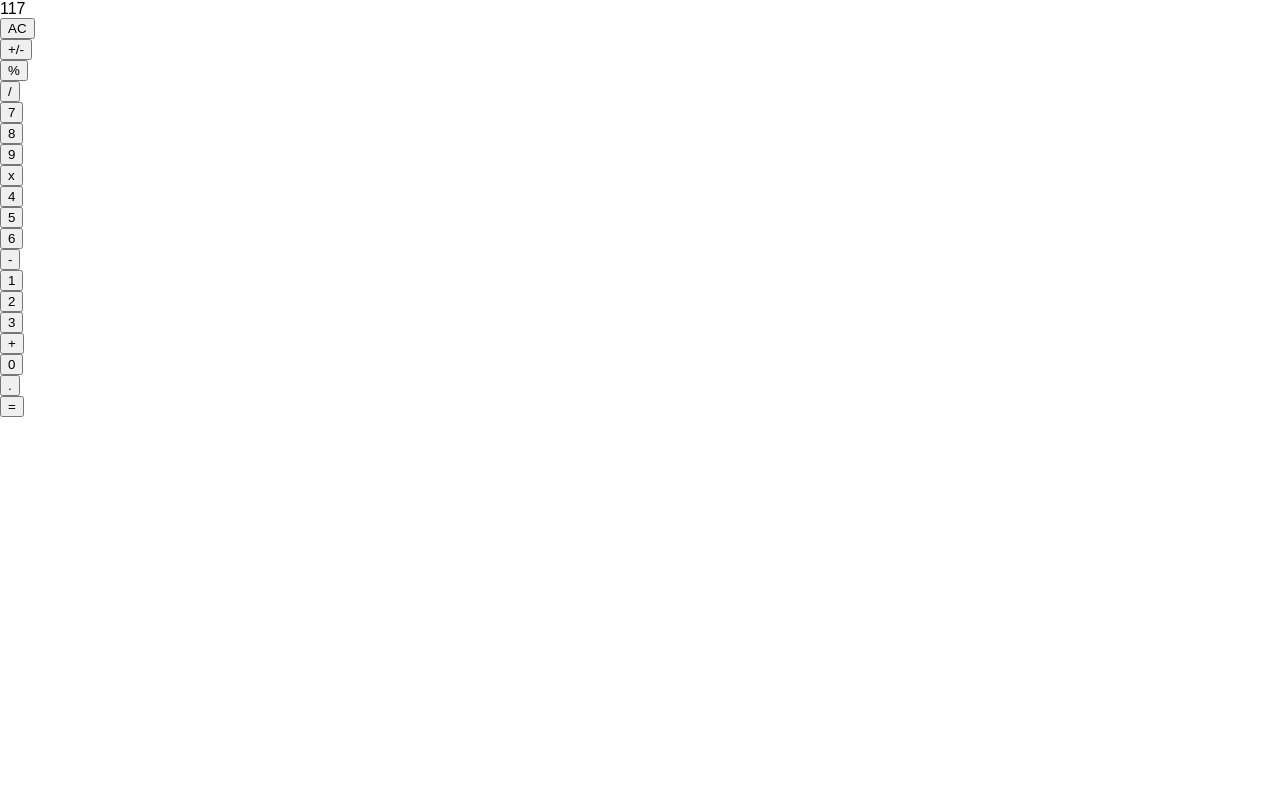
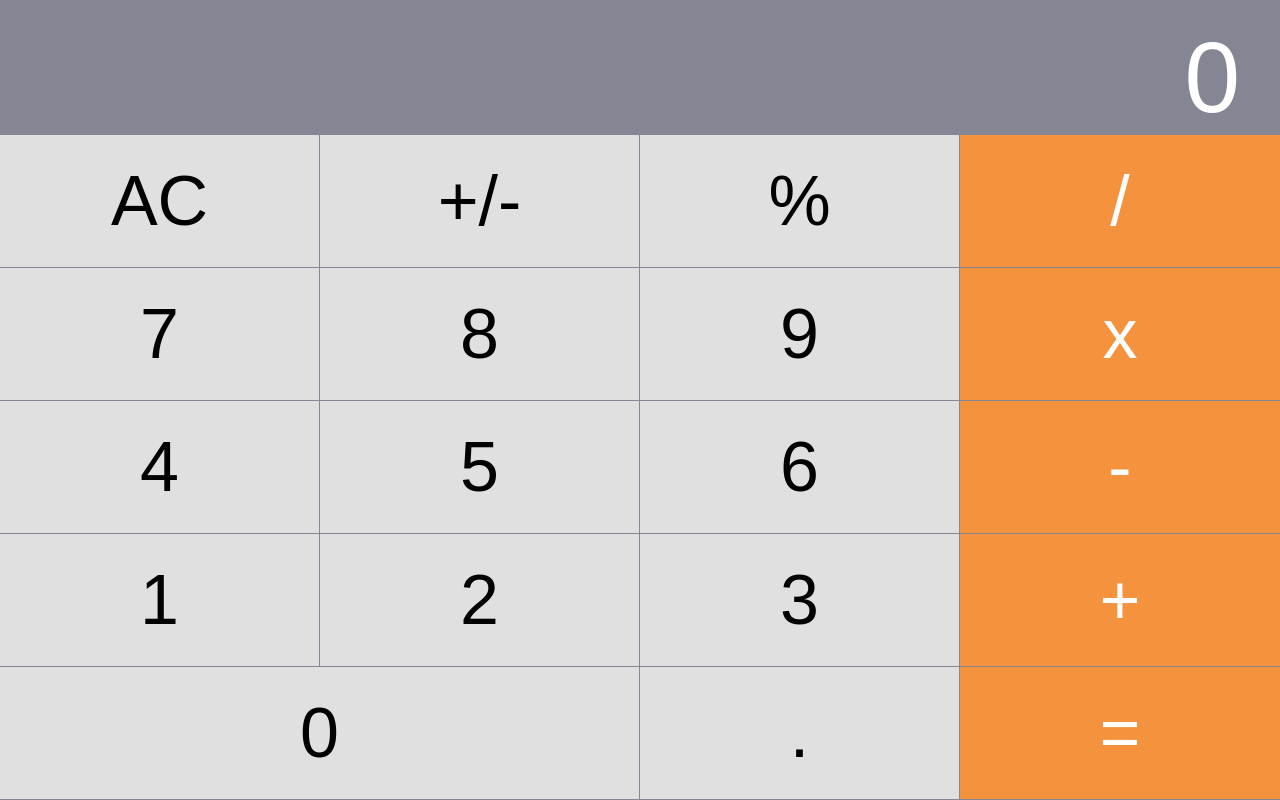
Before and after one commit to iamvictorli/React-Calculator, a React app: page / in a window 1280 px wide. Built offline with nearby package versions, Linux system fonts and the light colour scheme.

Commit message:
made css for the components and attached api to components

```diff
--- a/src/api/calculate.js
+++ b/src/api/calculate.js
@@ -44,7 +44,7 @@ export default function calulate(obj, buttonName) {
         if(obj.operation) return { next: '0.' };
 
         //no operation
-        if(obj.total) return obj.total.includes('.') ? {} : {total: object.total + '.'};
+        if(obj.total) return obj.total.includes('.') ? {} : {total: obj.total + '.'};
 
         return {total: '0.'};
     }
--- a/src/api/operate.js
+++ b/src/api/operate.js
@@ -7,16 +7,12 @@ export default function operate(firstNumber, secondNumber, operator) {
     switch (operator) {
         case '+':
             return one.plus(two).toString();
-            break;
         case '-':
             return one.minus(two).toString();
-            break;
-        case '-':
+        case '*':
             return one.minus(two).toString();
-            break;
         case '/':
             return one.div(two).toString();
-            break;
         case '%':
             return one.mod(two).toString();
         default:
--- /dev/null
+++ b/src/component/App.css
@@ -0,0 +1,6 @@
+.component-app {
+    display: flex;
+    flex-direction: column;
+    flex-wrap: wrap;
+    height: 100%;
+}
--- a/src/component/App.js
+++ b/src/component/App.js
@@ -1,16 +1,26 @@
 import React, { Component } from 'react';
 import Display from './Display';
 import ButtonPanel from './ButtonPanel';
+import calculate from '../api/calculate';
+import './App.css'
 
 class App extends Component {
+    constructor(props) {
+        super(props);
+        this.state = {
+            total: null,
+            next: null,
+            operation: null
+        }
+    }
     handleClick = (buttonName) => {
-        console.log('click', buttonName);
+        this.setState(calculate(this.state, buttonName));
     }
 
     render() {
         return (
-          <div>
-            <Display value='117'/>
+          <div className='component-app'>
+            <Display value={this.state.next || this.state.total || '0 '}/>
             <ButtonPanel clickHandler={this.handleClick} />
           </div>
         );
--- /dev/null
+++ b/src/component/Button.css
@@ -0,0 +1,63 @@
+.component-button {
+    display: inline-flex;
+    width: 25%;
+    flex: 1 0 auto;
+}
+
+.component-button.wide {
+    width: 50%;
+}
+
+.component-button button {
+    background-color: #E0E0E0;
+    border: 0;
+    font-size: 12px;
+    margin: 0 1px 0 0;
+    flex: 1 0 auto;
+    padding: 0;
+}
+
+.component-button:last-child button {
+    margin-right: 0;
+}
+
+.component-button.orange button {
+    background-color: #F5923E;
+    color: white;
+}
+
+@media (min-width: 200px) and (min-height: 200px) {
+    .component-button button {
+        font-size: 25px;
+    }
+}
+
+@media (min-width: 300px) and (min-height: 300px) {
+    .component-button button {
+        font-size: 30px;
+    }
+}
+
+@media (min-width: 400px) and (min-height: 400px) {
+    .component-button button {
+        font-size: 35px;
+    }
+}
+
+@media (min-width: 500px) and (min-height: 500px) {
+    .component-button button {
+        font-size: 40px;
+    }
+}
+
+@media (min-width: 600px) and (min-height: 600px) {
+    .component-button button {
+        font-size: 60px;
+    }
+}
+
+@media (min-width: 800px) and (min-height: 800px) {
+    .component-button button {
+        font-size: 70px;
+    }
+}
--- a/src/component/Button.js
+++ b/src/component/Button.js
@@ -1,5 +1,6 @@
 import React from 'react';
 import PropTypes from 'prop-types';
+import './Button.css';
 
 class Button extends React.Component {
     handleClick = () => {
@@ -7,8 +8,12 @@ class Button extends React.Component {
     }
 
     render() {
+        let className = 'component-button';
+        if(this.props.orange) className += ' orange';
+        if(this.props.wide) className += ' wide';
+
         return(
-            <div>
+            <div className={className}>
                 <button onClick={this.handleClick}>
                     {this.props.name}
                 </button>
@@ -18,7 +23,9 @@ class Button extends React.Component {
 }
 
 Button.propTypes = {
-    name: PropTypes.string.isRequired
+    name: PropTypes.string.isRequired,
+    orange: PropTypes.bool,
+    wide: PropTypes.bool
 };
 
 export default Button;
--- /dev/null
+++ b/src/component/ButtonPanel.css
@@ -0,0 +1,14 @@
+.component-button-panel {
+    background-color: #858694;
+    display: flex;
+    flex-direction: row;
+    flex-wrap: wrap;
+    flex: 1 0 auto;
+}
+
+.component-button-panel > div {
+    width: 100%;
+    margin-bottom: 1px;
+    flex: 1 0 auto;
+    display: flex;
+}
--- a/src/component/ButtonPanel.js
+++ b/src/component/ButtonPanel.js
@@ -1,6 +1,7 @@
 import React from 'react';
 import PropTypes from 'prop-types';
 import Button from './Button';
+import './ButtonPanel.css';
 
 class ButtonPanel extends React.Component {
     handleClick = (buttonName) => {
@@ -9,39 +10,39 @@ class ButtonPanel extends React.Component {
 
     render() {
         return(
-            <div>
+            <div className='component-button-panel'>
                 <div>
                     <Button name='AC' clickHandler={this.handleClick}/>
                     <Button name='+/-' clickHandler={this.handleClick}/>
                     <Button name='%' clickHandler={this.handleClick}/>
-                    <Button name='/' clickHandler={this.handleClick}/>
+                    <Button name='/' clickHandler={this.handleClick} orange/>
                 </div>
 
                 <div>
                     <Button name='7' clickHandler={this.handleClick}/>
                     <Button name='8' clickHandler={this.handleClick}/>
                     <Button name='9' clickHandler={this.handleClick}/>
-                    <Button name='x' clickHandler={this.handleClick}/>
+                    <Button name='x' clickHandler={this.handleClick} orange/>
                 </div>
 
                 <div>
                     <Button name='4' clickHandler={this.handleClick}/>
                     <Button name='5' clickHandler={this.handleClick}/>
                     <Button name='6' clickHandler={this.handleClick}/>
-                    <Button name='-' clickHandler={this.handleClick}/>
+                    <Button name='-' clickHandler={this.handleClick} orange/>
                 </div>
 
                 <div>
                     <Button name='1' clickHandler={this.handleClick}/>
                     <Button name='2' clickHandler={this.handleClick}/>
                     <Button name='3' clickHandler={this.handleClick}/>
-                    <Button name='+' clickHandler={this.handleClick}/>
+                    <Button name='+' clickHandler={this.handleClick} orange/>
                 </div>
 
                 <div>
-                    <Button name='0' clickHandler={this.handleClick}/>
+                    <Button name='0' clickHandler={this.handleClick} wide/>
                     <Button name='.' clickHandler={this.handleClick}/>
-                    <Button name='=' clickHandler={this.handleClick}/>
+                    <Button name='=' clickHandler={this.handleClick} orange/>
                 </div>
             </div>
         );
--- /dev/null
+++ b/src/component/Display.css
@@ -0,0 +1,41 @@
+.component-display {
+    background-color: #858694;
+    color: white;
+    text-align: right;
+    font-weight: 200;
+    flex: 0 0 auto;
+    width: 100%;
+}
+
+.component-display > div {
+    font-size: 20px;
+    padding: 8px 4px 0 4px;
+}
+
+@media (min-width: 200px) and (min-height: 200px) {
+    .component-display > div {
+        font-size: 60px;
+        padding: 20px 16px 0 10px;
+    }
+}
+
+@media (min-width: 300px) and (min-height: 200px) {
+    .component-display > div {
+        font-size: 70px;
+        padding: 20px 22px 0 10px;
+    }
+}
+
+@media (min-width: 600px) and (min-height: 600px) {
+    .component-display > div {
+        font-size: 80px;
+        padding: 20px 30px 0 15px;
+    }
+}
+
+@media (min-width: 800px) and (min-height: 800px) {
+    .component-display > div {
+        font-size: 100px;
+        padding: 20px 40px 0 20px;
+    }
+}
--- a/src/component/Display.js
+++ b/src/component/Display.js
@@ -1,12 +1,16 @@
 import React from 'react';
 import PropTypes from 'prop-types';
+import './Display.css';
 
 class Display extends React.Component {
     render() {
         return(
-            <div>
-                {this.props.value}
+            <div className='component-display'>
+                <div>
+                    {this.props.value}
+                </div>
             </div>
+
         );
     }
 }
--- a/src/index.css
+++ b/src/index.css
@@ -1,5 +1,15 @@
+html {
+    height: 100%;
+}
+
 body {
+    background-color: black;
   margin: 0;
   padding: 0;
   font-family: sans-serif;
+  height: 100%;
 }
+
+#root {
+    height: 100%;
+}
```
